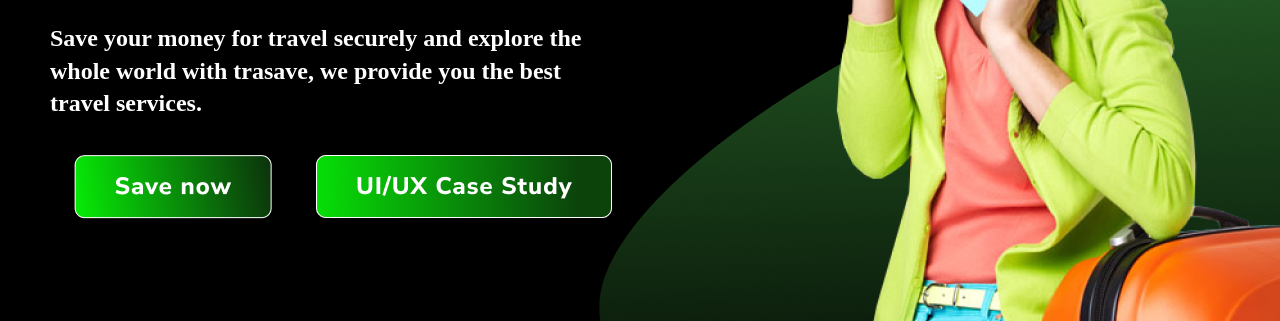
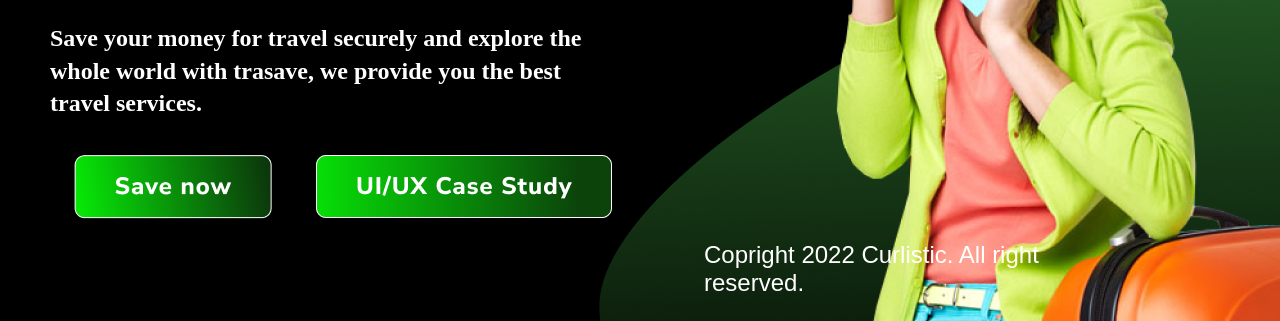
Before and after one commit to nlsravs/TTraveLL, a plain HTML site: page index.html in a window 1280 px wide. Shown: the part 479-800 px from the top of the page. Drawn offline with Linux system fonts and the light colour scheme.

Commit message:
Update index.html

```diff
--- a/index.html
+++ b/index.html
@@ -175,7 +175,14 @@
                 background-color: rgb(3, 177, 3);
             }
 
-
+        .copyright {
+    position: fixed;
+    bottom: 0px;
+    left: 70%;
+    transform: translateX(-50%);
+    color: white;
+    font-size: 24px;
+}
 
     </style>
 </head>
@@ -225,6 +232,8 @@
             <input type="email" placeholder="Enter your email" class="form-input">
             <button type="submit" class="btn-subscribe">Subscribe</button>
         </form>
-   <p>Copright  2022 Curlistic. All right reserved.</p>
+   <div class="copyright">
+            <p>Copright  2022 Curlistic. All right reserved.</p>
+        </div>
 </body>
 </html>
```
